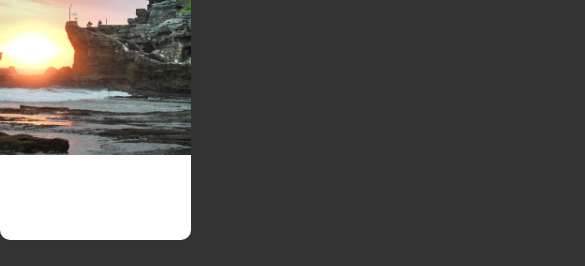
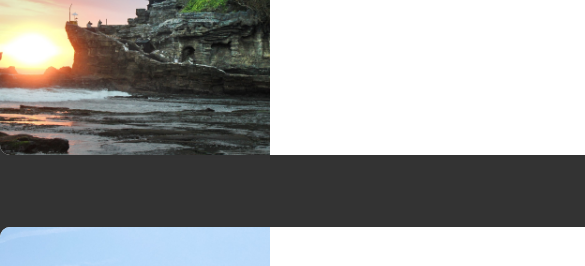
Before and after one commit to babalonogqala/100-days-sandbox, a plain HTML site: page countries.html in a window 390 px wide. Shown: the part 177-443 px from the top of the page, 585 px wide, since content can reach past the window. Drawn offline with Linux system fonts and the light colour scheme.

Commit message:
fix grid layout

```diff
--- a/css/style.css
+++ b/css/style.css
@@ -48,19 +48,24 @@ img{
         grid-template-columns: 1fr;
         margin: 2rem;
     }
+    main{
+        grid-template-columns: repeat(1, 1fr);
+    }
     main ul{
-        grid-template-columns: repeat(1, 1fr);
         grid-column: 1 ;
     }
 
 }
-
+main{
+    display: grid;
+    grid-template-columns: repeat(2, 1fr);
+    grid-gap: 0.5rem;
+    margin: auto;
+    width: 1200px;
+}
 main ul{
     margin: 2rem auto;
     max-width: 1200px;
-    display: grid;
-    grid-template-columns: repeat(2, 1fr);
-    grid-gap: 0.5rem;
 }
 main ul:nth-child(1){
     grid-column: 1 / span 2;
```
